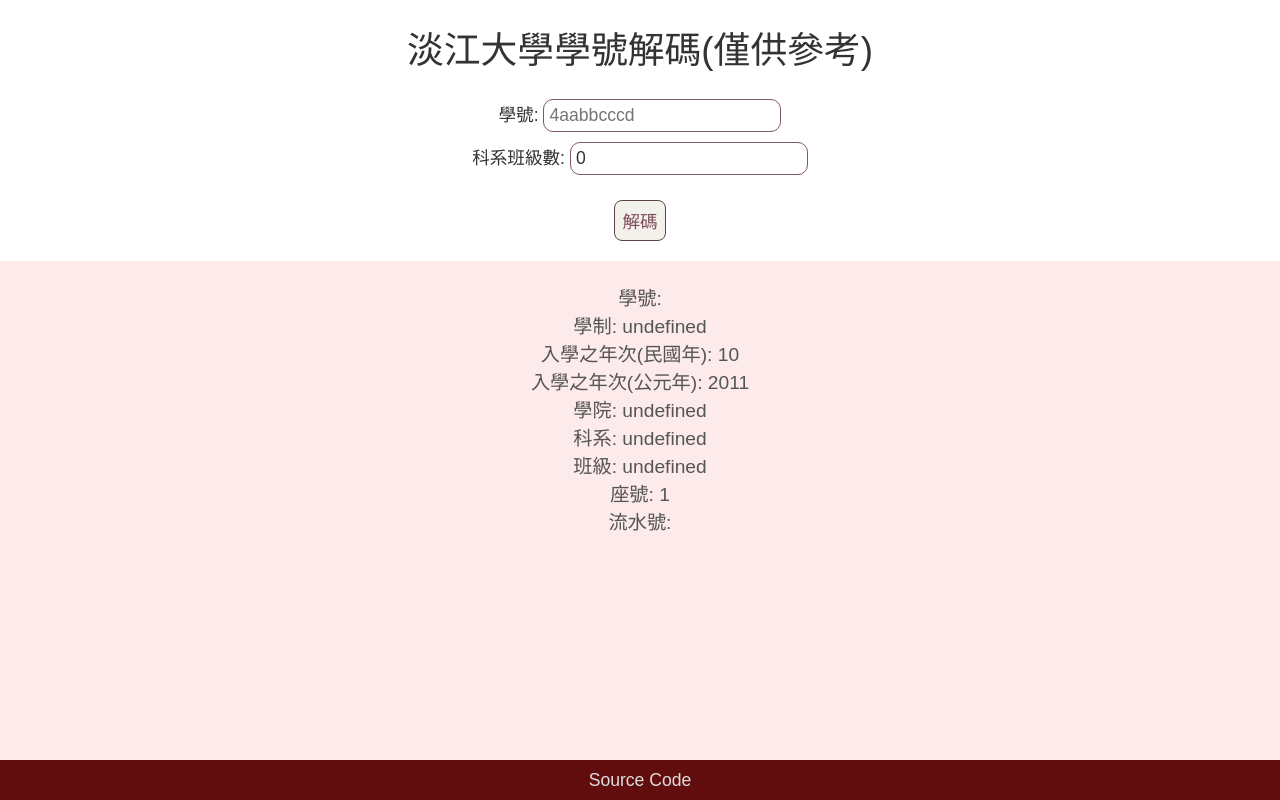
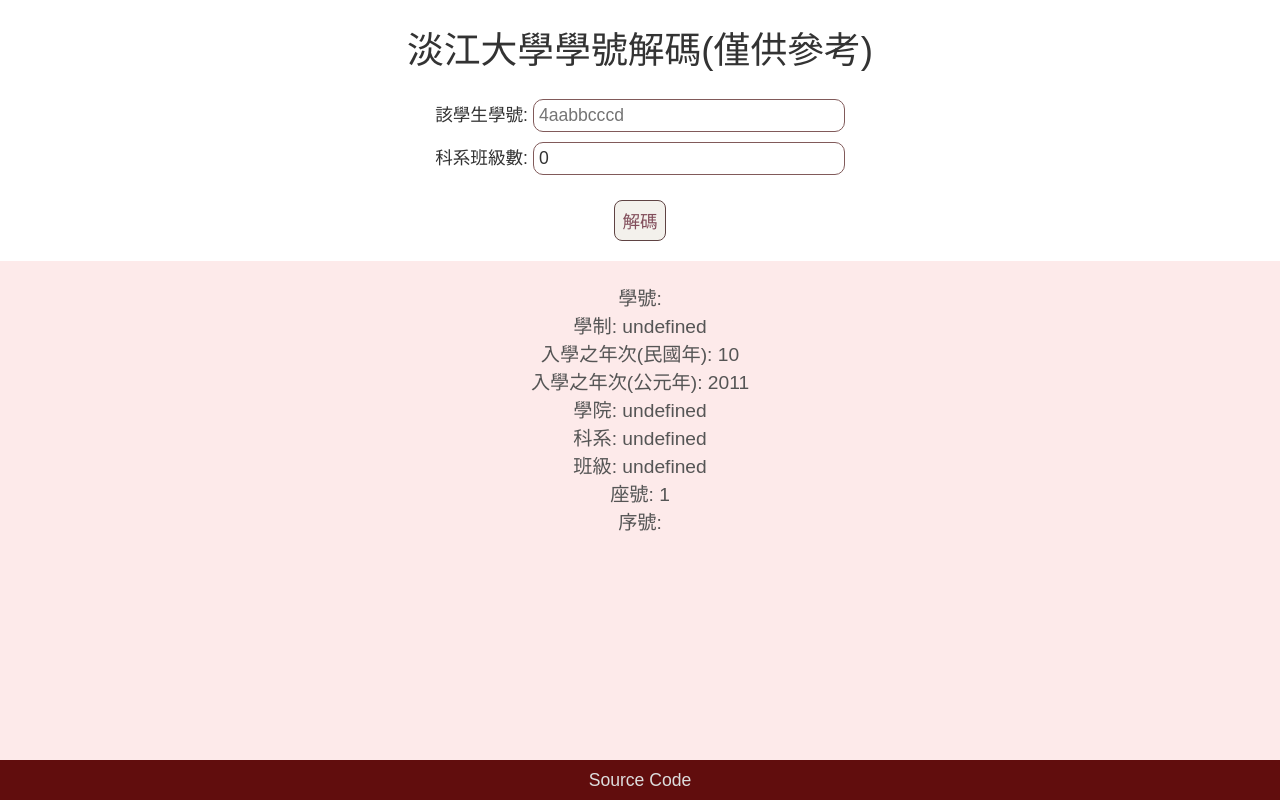
Before and after one commit to JiaLong0209/playground, a plain HTML site: page TKU_ID_decoder/index.html in a window 1280 px wide. Both pictures are taken after a click on the button "解碼". Drawn offline with Linux system fonts and the light colour scheme.

Commit message:
230907 update source code link in TKU_ID_decoder

```diff
--- a/TKU_ID_decoder/index.html
+++ b/TKU_ID_decoder/index.html
@@ -11,23 +11,20 @@
     <div class="container">
         <h1>淡江大學學號解碼(僅供參考)</h1>
         <div class="inputBox">
-            <label for="">學號:</label>
+            <label for="">該學生學號:</label>
             <input type="text" id="tkuId" placeholder="4aabbcccd">
         </div>
         <div class="inputBox">
             <label for="">科系班級數:</label>
             <input type="number" id="totalClasses" placeholder="影響班級跟座號，結果不一定正確" value="0">
-
         </div>
 
         <button id="send">解碼</button>
 
-        <div id="info">
-
-        </div>
+        <div id="info"></div>
     </div>
     <div class="footer">
-        <div ><a class="link" href="https://github.com/JiaLong0209/coding365/tree/master/HTML/practice/TKU_ID_decoder">Source Code</a></div>
+        <div ><a class="link" href="https://github.com/JiaLong0209/playground/tree/main/TKU_ID_decoder">Source Code</a></div>
     </div>
     <script src="script.js"></script>
 </body>
--- a/TKU_ID_decoder/script.js
+++ b/TKU_ID_decoder/script.js
@@ -43,7 +43,7 @@ function analyzeId(id, totalClasses){
     科系: ${TKU.department[id.slice(3,5)]}
     班級: ${TKU.class(id.slice(5,8),totalClasses)}
     座號: ${TKU.seatNumber(id.slice(5,8),totalClasses)}
-    流水號: ${TKU.studentSerial(id.slice(5,8))}
+    序號: ${TKU.studentSerial(id.slice(5,8))}
     `
     console.log(str)
     info.innerText = str;
--- a/TKU_ID_decoder/style.css
+++ b/TKU_ID_decoder/style.css
@@ -28,6 +28,7 @@ h1{
 }
 
 input{
+    width: 300px;
     font-size: 1.1rem;
     border: 1px solid rgb(129, 90, 90);
     border-radius: 10px;
```
